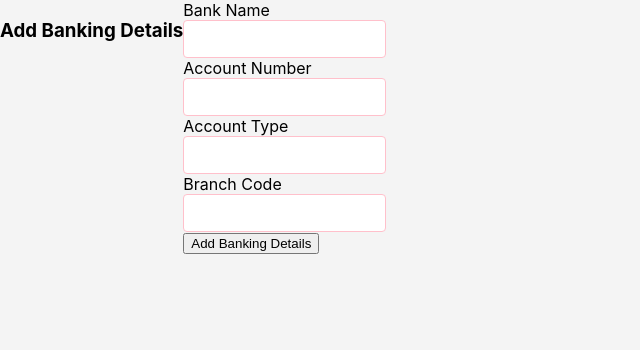
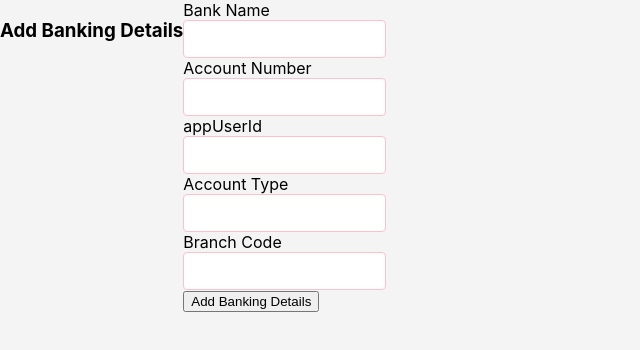
Before and after one commit to Keasanda/HR-System-main, a React (Create React App) app in the folder frontend/: page /add-banking-detail in a window 1280 px wide. Shown: the top 350 px of the page, without its empty margins (0-640 px from the left). Built offline with nearby package versions, Linux system fonts and the light colour scheme.

Commit message:
can save employee data only now working on bank info

```diff
--- a/frontend/src/AddBankingDetail.js
+++ b/frontend/src/AddBankingDetail.js
@@ -10,6 +10,7 @@ const AddBankingDetail = ({ onSuccess }) => {
   const [accountType, setAccountType] = useState('');
   const [branchCode, setBranchCode] = useState('');
   const [error, setError] = useState('');
+  const [appUserId, setAppUserId] = useState('');
 
   // Retrieve user ID from local storage
   const user = JSON.parse(localStorage.getItem('user'));
@@ -29,6 +30,7 @@ const AddBankingDetail = ({ onSuccess }) => {
         accountNumber,
         accountType,
         branchCode,
+        appUserId
       });
 
       // Handle successful response
@@ -39,6 +41,7 @@ const AddBankingDetail = ({ onSuccess }) => {
       setAccountNumber('');
       setAccountType('');
       setBranchCode('');
+      setAppUserId('');
     } catch (err) {
       console.error(err);
       setError(err.response?.data?.message || 'An error occurred while adding banking details.');
@@ -72,6 +75,21 @@ const AddBankingDetail = ({ onSuccess }) => {
           />
         </div>
 
+
+        <div className={EmployeeDetailsCSS.inputGroup}>
+          <label>appUserId</label>
+          <input
+            type="text"
+            value={accountNumber}
+            onChange={(e) => setAppUserId(e.target.value)}
+            className={EmployeeDetailsCSS.inputField}
+            required
+          />
+        </div>
+
+
+
+
         <div className={EmployeeDetailsCSS.inputGroup}>
           <label>Account Type</label>
           <input
--- a/frontend/src/AddEmployee.js
+++ b/frontend/src/AddEmployee.js
@@ -7,13 +7,20 @@ import { FontAwesomeIcon } from "@fortawesome/react-fontawesome";
 import { faCloudUploadAlt } from "@fortawesome/free-solid-svg-icons";
 import { useNavigate } from "react-router-dom";
 
+
+
+
 const AddEmployee = () => {
+
   const [imageSelected, setImageSelected] = useState("");
   const [imageUrls, setImageUrls] = useState([]);
   const [successMessage, setSuccessMessage] = useState("");
   const [errorMessages, setErrorMessages] = useState([]);
   const navigate = useNavigate();
-  const [formData, setFormData] = useState({
+  const [formData, setFormData] = useState(() => {
+    // Retrieve data from local storage on component mount
+    const storedData = localStorage.getItem("formData");
+    return storedData ? JSON.parse(storedData) : {
       name: "",
       surname: "",
       email: "",
@@ -31,7 +38,15 @@ const AddEmployee = () => {
       endDate: "",
       url: "",
       passwordHash: "",
+    };
   });
+
+  const handleNext = () => {
+    localStorage.setItem("formData", JSON.stringify(formData)); // Store data in LocalStorage
+    navigate('/add-banking-detail', { state: { formData } }); // Previous approach (optional)
+  };
+
+
   const [loading, setLoading] = useState(false);
 
   const handleSubmit = (e) => {
@@ -292,6 +307,9 @@ const AddEmployee = () => {
   };
 
   return (
+
+
+
 
     <div className={styles.parentContainer}>
       <div className={styles.leftSide}>
@@ -661,6 +679,16 @@ const AddEmployee = () => {
       Next
     </button>
 </div>
+
+
+ {/* existing form code... */}
+ <button onClick={handleNext} className={styles.nextButton}>
+        Next
+      </button>
+
+
+
+
 </form>
 
         {/* Display uploaded images */}
--- /dev/null
+++ b/frontend/src/FormContext.js
@@ -0,0 +1,16 @@
+import React, { createContext, useState } from 'react';
+
+export const FormContext = createContext();
+
+export const FormProvider = ({ children }) => {
+  const [formData, setFormData] = useState({
+    employee: {},
+    banking: {}
+  });
+
+  return (
+    <FormContext.Provider value={{ formData, setFormData }}>
+      {children}
+    </FormContext.Provider>
+  );
+};
```
Also changed, not shown: frontend/src/App.js (+7 -1 lines), 11 other files (tests, documents, lock files or other folders). Lines whose indentation alone changed are shown as unchanged.
